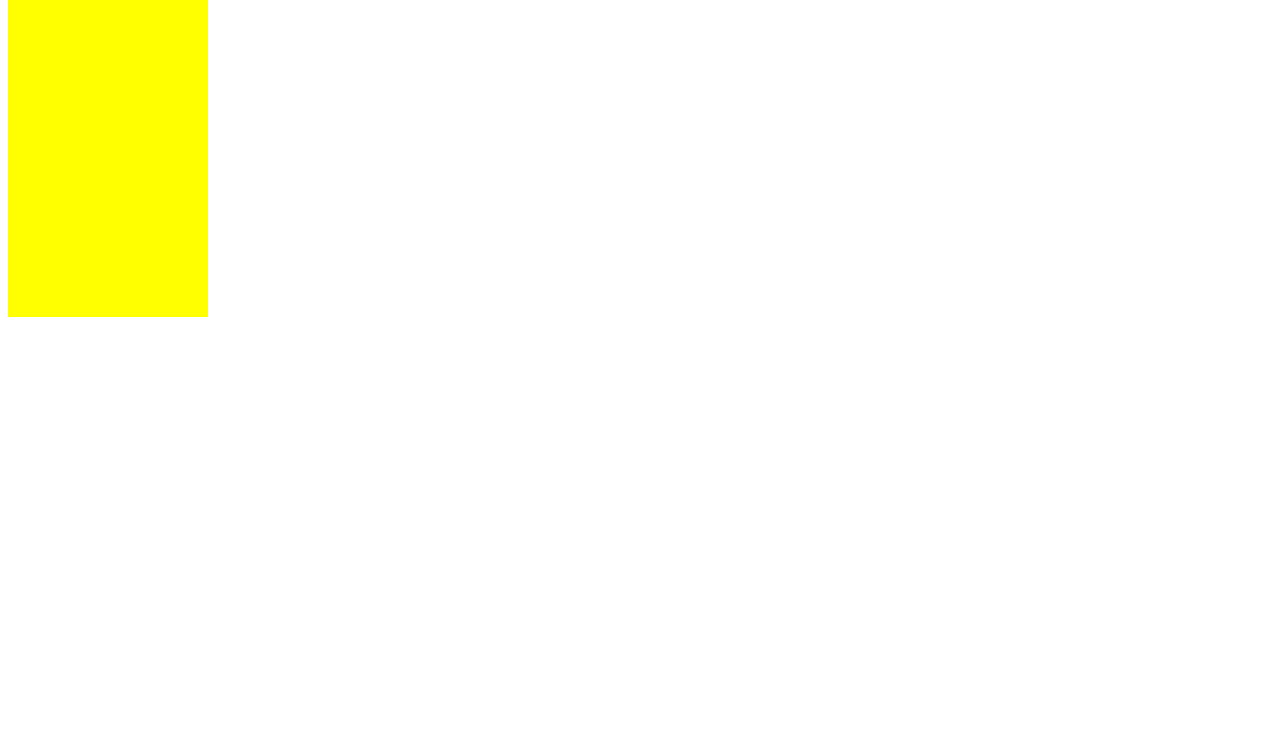
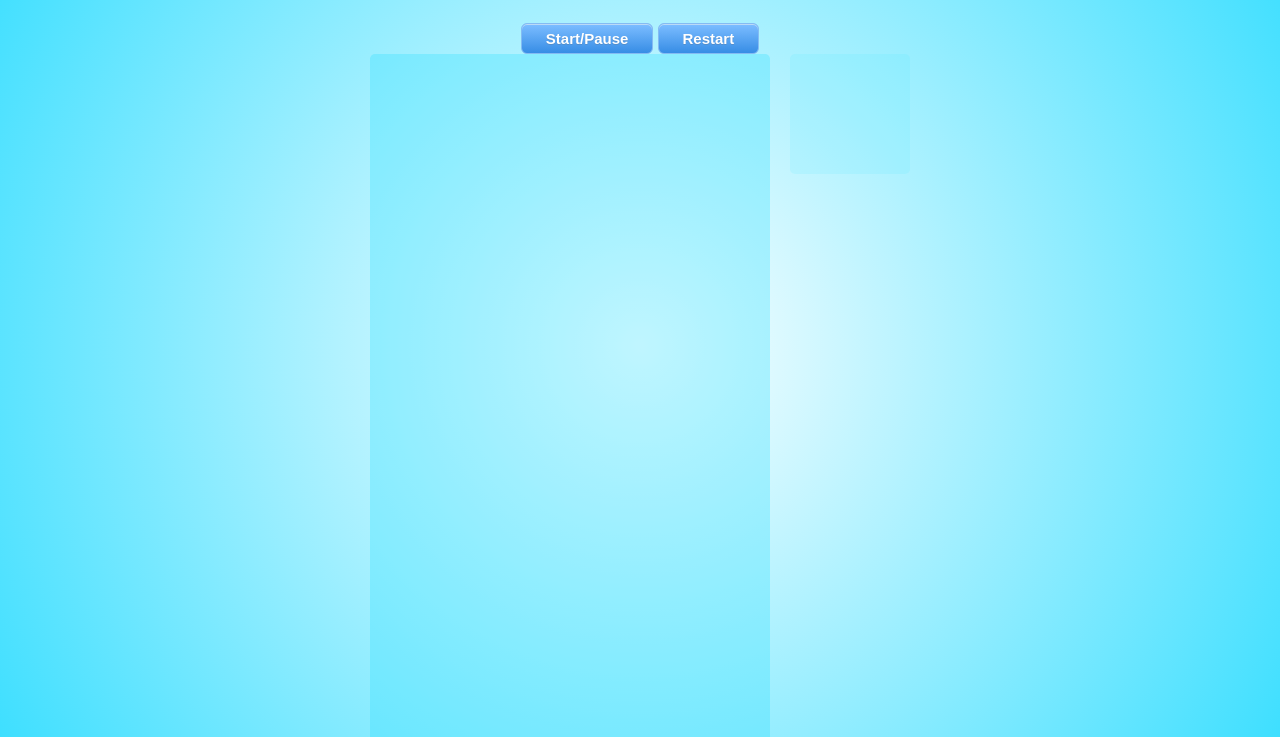
Before and after one commit to SzymonGryszko/Tetris, a plain HTML site: page index.html in a window 1280 px wide. Shown: the part 163-900 px from the top of the page. Before the commit the page ends 800 px from the top, so only its background shows below. Drawn offline with nearby package versions, Linux system fonts and the light colour scheme.

Commit message:
basic styling

```diff
--- a/app.js
+++ b/app.js
@@ -11,11 +11,11 @@ document.addEventListener('DOMContentLoaded', () => {
     let score = 0;
     let gameFinished = false;
     const colors = [
-      'orange',
-      'red',
-      'purple',
-      'green',
-      'blue'
+      '#ef476f',
+      '#ffd166',
+      '#06d6a0',
+      '#118ab2',
+      '#073b4c'
     ];
 
     restartBtn.addEventListener('click', () => {
--- a/index.html
+++ b/index.html
@@ -5,10 +5,11 @@
         <title>Tetris</title>
         <script src="app.js" charset="utf-8"></script>
         <link rel="stylesheet" href="style.css"></link>
+        <link href="https://fonts.googleapis.com/css2?family=Nunito&display=swap" rel="stylesheet">
     </head>
     <body>
-
-        <h3>Score:<span id="score">0</span></h3>
+        <h1>Tetris</h1>
+        <h3>Score: <span id="score">0</span></h3>
         <button id="start-button">Start/Pause</button>
         <button id="restart-button">Restart</button>
 
--- a/style.css
+++ b/style.css
@@ -1,35 +1,84 @@
+body {
+    margin: auto;
+    width: 50%;
+    padding: 0px;
+    box-sizing: border-box;
+    background: radial-gradient(circle, rgba(2,0,36,1) 0%, rgba(255,255,255,1) 0%, rgba(45,220,255,1) 100%, rgba(0,212,255,1) 100%);
+    font-family: 'Nunito', sans-serif;
+    text-align: center;
+  }
+
+h1 {
+    font-size: 46px;
+}
+
+h3 {
+    font-size: 26px;
+}
+
 .container {
-    display: flex;
+    display:inline-flex
 }
 
 .grid {
-    width: 200px;
-    height: 400px;
+    width: 400px;
+    height: 800px;
     display: flex;
     flex-wrap: wrap;
-    background-color: yellow;
+    background: rgba(45,220,255,0.3);
+    border-radius: 5px;
+
 }
 
 .grid div {
-    height: 20px;
-    width: 20px;
+    height: 40px;
+    width: 40px;
+
 
 }
 
 .tetromino {
-    background-color: blue;
+    border-radius: 5px;
+    box-sizing: border-box;
+    border: 1px solid white;
 }
 
 .mini-grid {
-    margin-left: 50px;
-    width: 80px;
-    height: 80px;
+    margin-left: 20px;
+    width: 120px;
+    height: 120px;
     display: flex;
     flex-wrap: wrap;
-    background-color: yellow;
+    background: rgba(45,220,255,0.1);
+    border-radius: 5px;
   }
 
   .mini-grid div {
-    height: 20px;
-    width: 20px;
+    height: 30px;
+    width: 30px;
   }
+
+  button {
+	box-shadow:inset 0px 1px 0px 0px #bbdaf7;
+	background:linear-gradient(to bottom, #79bbff 5%, #378de5 100%);
+	background-color:#79bbff;
+	border-radius:6px;
+	border:1px solid #84bbf3;
+	display:inline-block;
+	cursor:pointer;
+	color:#ffffff;
+	font-family:Arial;
+	font-size:15px;
+	font-weight:bold;
+	padding:6px 24px;
+	text-decoration:none;
+	text-shadow:0px 1px 0px #528ecc;
+}
+button:hover {
+	background:linear-gradient(to bottom, #378de5 5%, #79bbff 100%);
+	background-color:#378de5;
+}
+button:active {
+	position:relative;
+	top:1px;
+}
```
